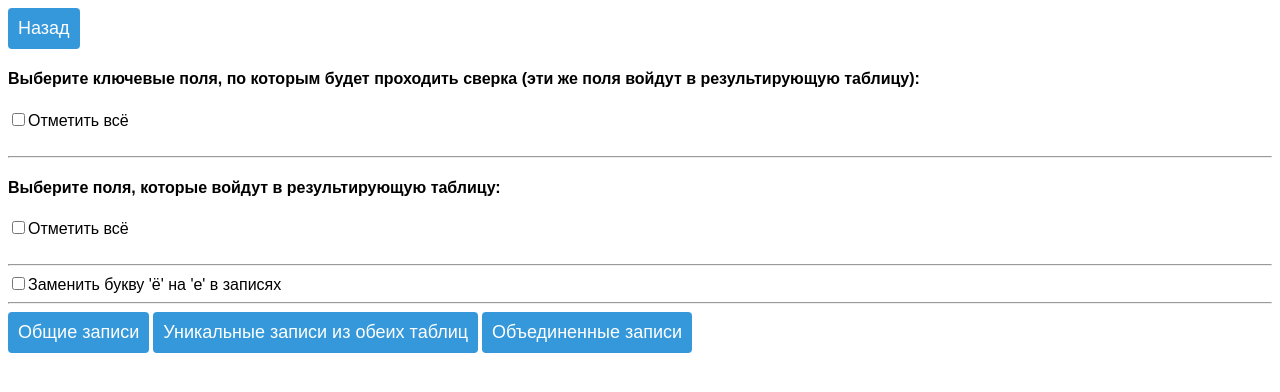
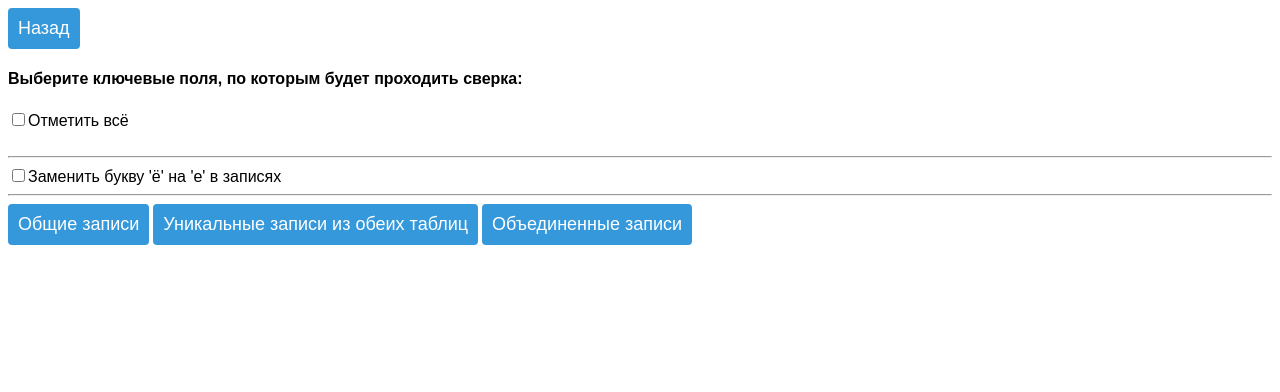
Before and after one commit to NickoDob/test_project1, a Flask app: template templates/checkpage.html in a window 1280 px wide. Shown: the top 392 px of the page. Run offline with Flask 3, Linux system fonts and the light colour scheme; the template is opened without the code that fills it, so the values that code supplies are empty.

Commit message:
Add files via upload

```diff
--- a/templates/checkpage.html
+++ b/templates/checkpage.html
@@ -14,22 +14,13 @@
 <form enctype="multipart/form-data">
     <input type="button" id="back" onclick="history.back();" value="Назад" title="Вернуться на предыдущую страницу"/>
 
-    <h4>Выберите ключевые поля, по которым будет проходить сверка (эти же поля войдут в результирующую таблицу):</h4>
+    <h4>Выберите ключевые поля, по которым будет проходить сверка:</h4>
     <ul>
     {% for key in keylist %}
         <li><label for='{{key}}'><input id="{{key}}" class='req' type="checkbox" name='{{key}}' onclick='deRequire("req")' required>{{key}}</label></li>
     {% endfor %}
     </ul>
     <label for='key_all'><input id='key_all' type="checkbox" onClick='toggle(this, "req")'/>Отметить всё</label><br>
-    <br><hr>
-
-    <h4>Выберите поля, которые войдут в результирующую таблицу:</h4>
-    <ul>
-    {% for check in checklist %}
-        <li><label for='{{check}}'><input id="{{check}}" class='chk' type="checkbox" name='{{check}}'>{{check}}</label></li>
-    {% endfor %}
-    </ul>
-    <label for='check_all'><input id='check_all' type="checkbox" onClick='toggle(this, "chk")'/>Отметить всё</label><br>
     <br><hr>
 
     <label for='Замена'><input id="Замена" type="checkbox" name="Замена">Заменить букву 'ё' на 'е' в записях</label><br><hr>
```
